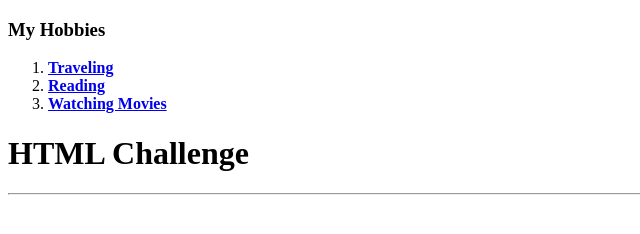
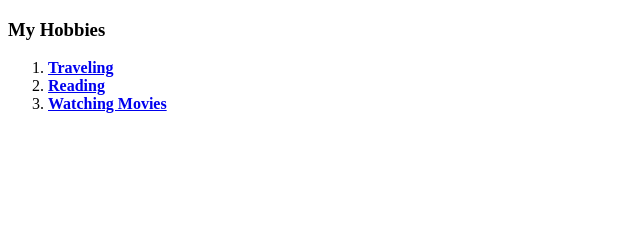
Before and after one commit to Eskendert/CV, a plain HTML site: page hobbies.html in a window 1280 px wide. Shown: the whole page, without its empty margins (0-640 px from the left). Drawn offline with Linux system fonts and the light colour scheme.

Commit message:
Update hobbies.html

```diff
--- a/hobbies.html
+++ b/hobbies.html
@@ -24,5 +24,3 @@
 
   </body>
 </html>
-<h1>HTML Challenge</h1>
-<hr>
```
